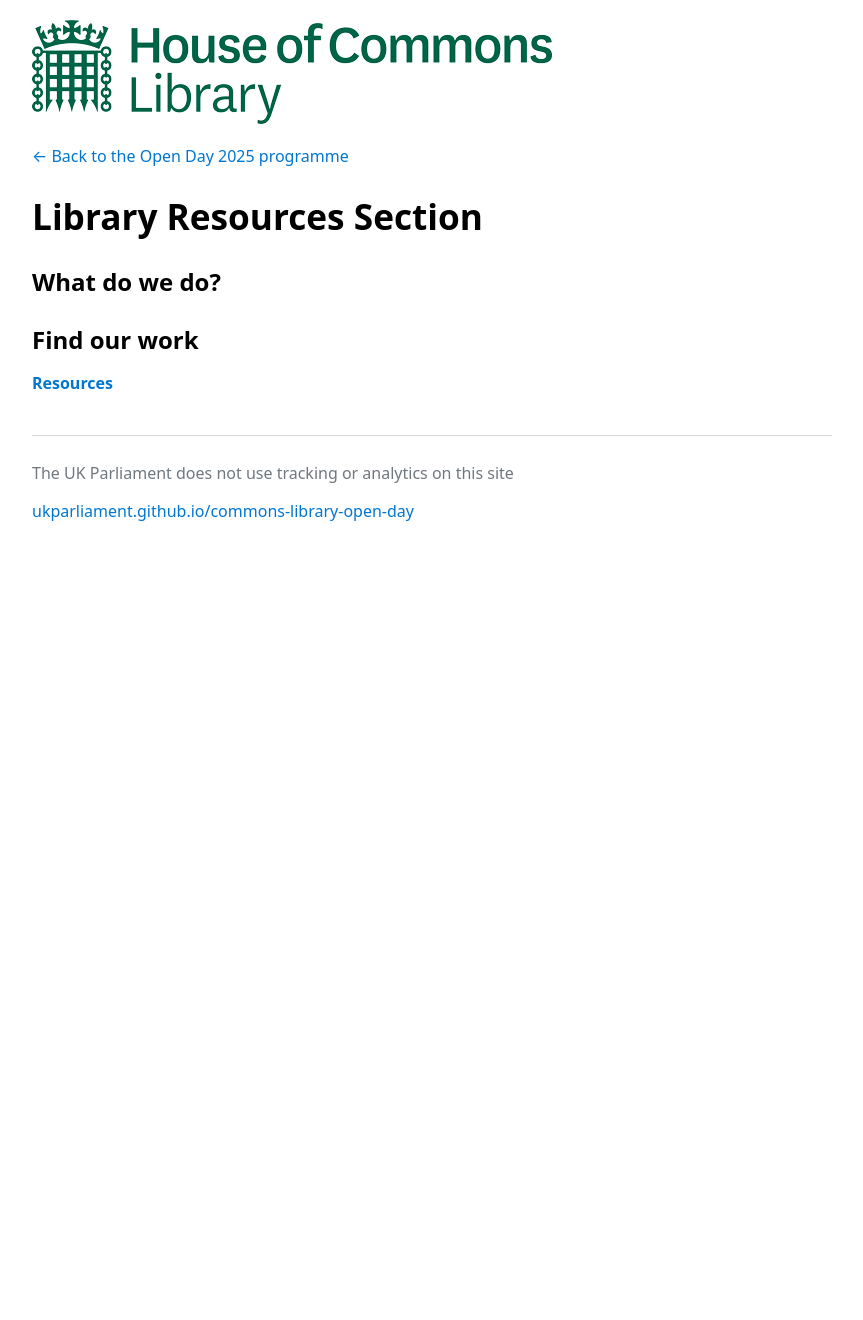
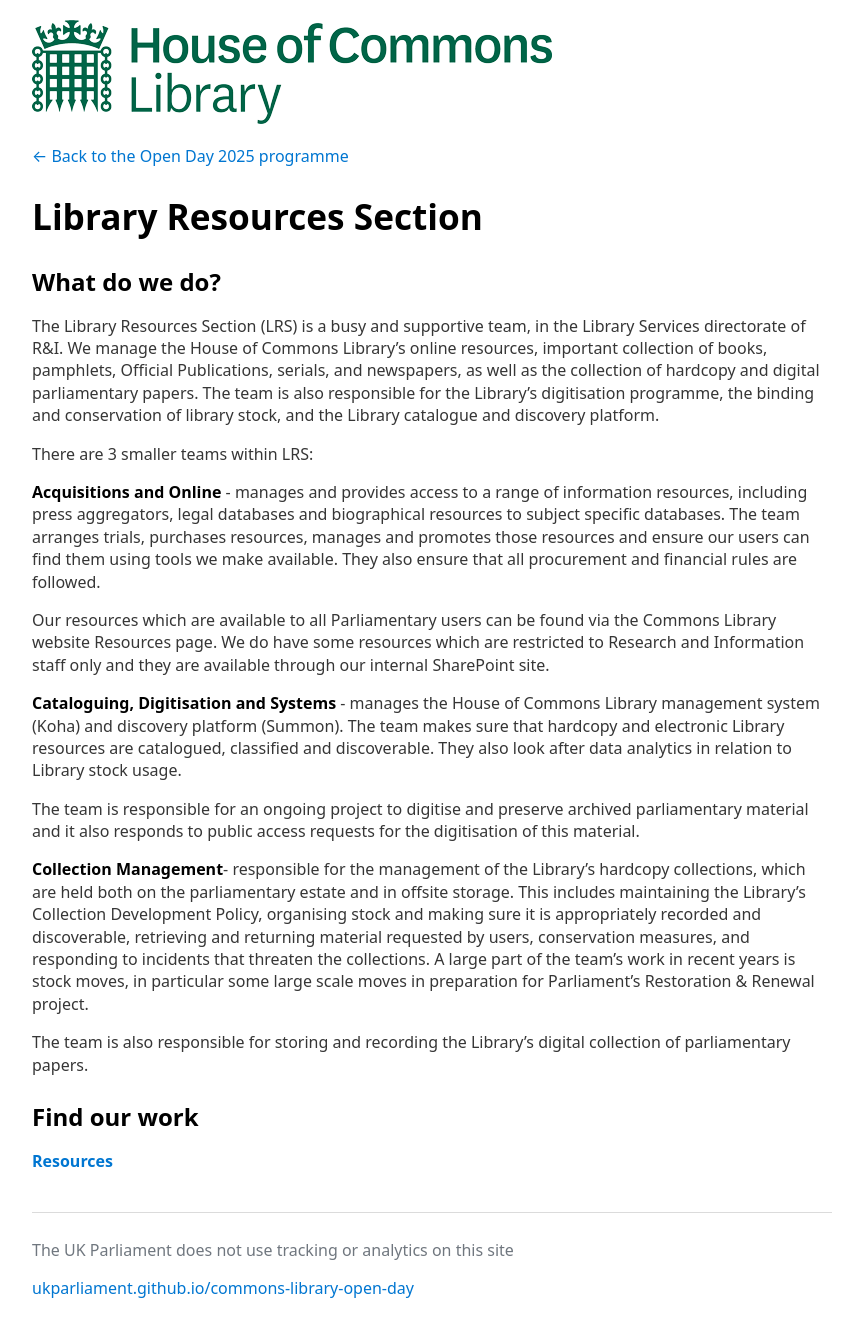
Before and after one commit to ukparliament/commons-library-open-day, a Jekyll site: the page built from 2025/lrs/index.md, in a window 1280 px wide. Shown: the whole page, without its empty margins (208-1071 px from the left). Built offline with Jekyll 4.4.1, drawn with Linux system fonts in a browser that asks for light colours; our own code applies the rules of GitHub Pages for plain Markdown files; before the commit the page ends 900 px from its top, so only the background shows below that.

Commit message:
first draft LRS

```diff
--- a/2025/lrs/index.md
+++ b/2025/lrs/index.md
@@ -3,7 +3,21 @@
 # Library Resources Section
 
 ## What do we do?
+The Library Resources Section (LRS) is a busy and supportive team, in the Library Services directorate of R&I. We manage the House of Commons Library's online resources, important collection of books, pamphlets, Official Publications, serials, and newspapers, as well as the collection of hardcopy and digital parliamentary papers. The team is also responsible for the Library’s digitisation programme, the binding and conservation of library stock, and the Library catalogue and discovery platform.
 
+There are 3 smaller teams within LRS:
+
+**Acquisitions and Online** - manages and provides access to a range of information resources, including press aggregators, legal databases and biographical resources to subject specific databases.  The team arranges trials, purchases resources, manages and promotes those resources and ensure our users can find them using tools we make available. They also ensure that all procurement and financial rules are followed.
+
+Our resources which are available to all Parliamentary users can be found via the Commons Library website Resources page. We do have some resources which are restricted to Research and Information staff only and they are available through our internal SharePoint site.
+
+**Cataloguing, Digitisation and Systems** - manages the House of Commons Library management system (Koha) and discovery platform (Summon). The team makes sure that hardcopy and electronic Library resources are catalogued, classified and discoverable. They also look after data analytics in relation to Library stock usage.
+
+The team is responsible for an ongoing project to digitise and preserve archived parliamentary material and it also responds to public access requests for the digitisation of this material.
+
+**Collection Management**- responsible for the management of the Library’s hardcopy collections, which are held both on the parliamentary estate and in offsite storage. This includes maintaining the Library’s Collection Development Policy, organising stock and making sure it is appropriately recorded and discoverable, retrieving and returning material requested by users, conservation measures, and responding to incidents that threaten the collections. A large part of the team’s work in recent years is stock moves, in particular some large scale moves in preparation for Parliament’s Restoration & Renewal project.
+
+The team is also responsible for storing and recording the Library’s digital collection of parliamentary papers.
 
 ## Find our work
 
```
